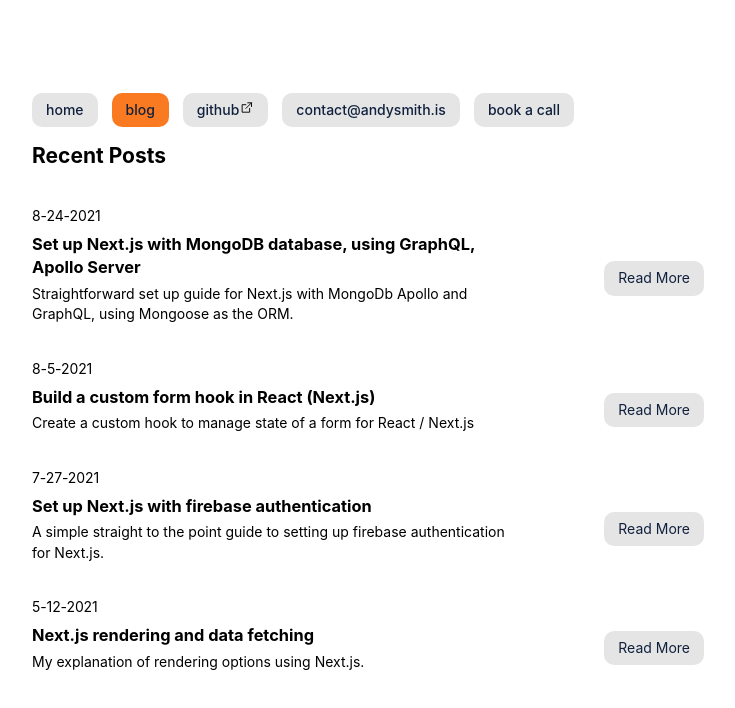
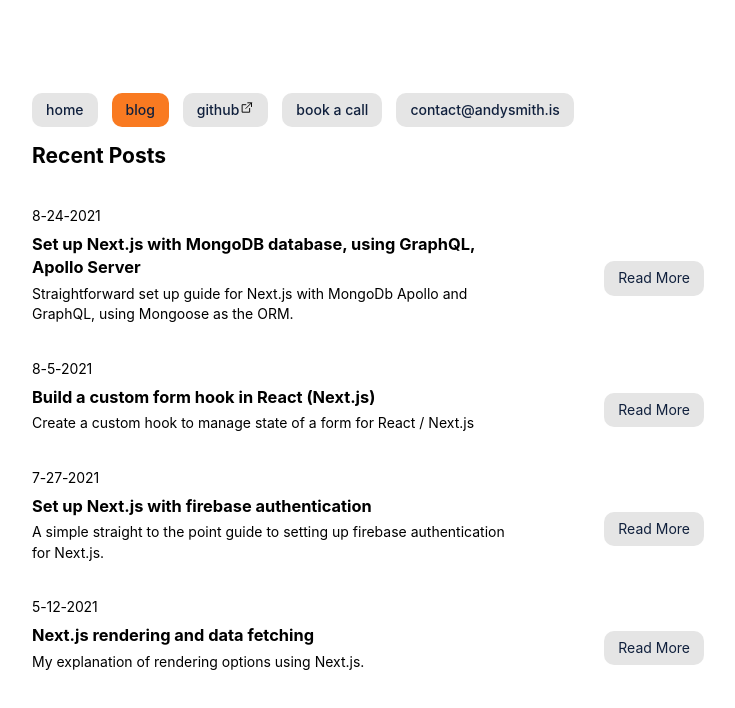
Before and after one commit to and-why/andysmith-is-next, a Next.js app: page /blog in a window 1280 px wide. Shown: the top 708 px of the page, without its empty margins (272-1007 px from the left). Built offline with nearby package versions, Linux system fonts and the light colour scheme.

Commit message:
added links

```diff
--- a/components/AboutMe.js
+++ b/components/AboutMe.js
@@ -10,7 +10,7 @@ export default function AboutMe() {
       </H1>
       <Text fontSize='1.6em'>
         &#x2f;&#x2f; A freelance front-end engineer with a strong focus on design systems,
-        components and website performance. An Englishman, working remotely from the Ballerine
+        components and website performance. An Englishman, working remotely from the Bellarine
         Peninsula, Australia.
       </Text>
     </TextBlock>
--- a/components/Navigation.js
+++ b/components/Navigation.js
@@ -1,56 +1,69 @@
 import { motion } from 'framer-motion';
 import Link from 'next/link';
+import { useRouter } from 'next/router';
+import { externalTag } from '../lib/icons';
 import { NavStyles } from './styled-components/NavStyles';
 
-export default function Navigation({ page }) {
+export default function Navigation() {
   function clickToCopy(e) {
     navigator.clipboard.writeText(e.target.innerText);
     e.target.setAttribute('data-text', 'Copied!');
   }
+  const router = useRouter();
+
+  const navItems = [
+    {
+      href: '/',
+      title: 'home',
+      referrerpolicy: 'same-origin',
+      rel: null,
+      icon: null,
+      className: null,
+    },
+    {
+      href: '/blog',
+      title: 'blog',
+      referrerpolicy: 'same-origin',
+      rel: null,
+      icon: null,
+      className: null,
+    },
+    {
+      href: 'https://www.github.com/and-why',
+      title: 'github',
+      referrerpolicy: 'origin',
+      rel: 'external',
+      icon: externalTag,
+      className: null,
+    },
+    {
+      href: 'https://cal.com/andysmith-is/short',
+      title: 'book a call',
+      referrerpolicy: 'origin',
+      rel: 'external',
+      icon: null,
+      className: null,
+    },
+  ];
 
   return (
     <NavStyles>
       <motion.ul layoutId='navigation'>
-        <li>
-          <Link href={'/'}>
-            <a aria-current={page === 'home'}>home</a>
-          </Link>
-        </li>
-        <li>
-          <Link href={'/blog'}>
-            <a aria-current={page === 'blog'}>blog</a>
-          </Link>
-        </li>
-        <li>
-          <Link href='https://www.github.com/and-why' external target='_blank'>
-            <a>
-              github
-              <svg width='15px' height='15px' viewBox='0 0 24 24'>
-                <g
-                  id='external_link'
-                  className='icon_svg-stroke'
-                  stroke='#000'
-                  strokeWidth='1.5'
-                  fill='none'
-                  fillRule='evenodd'
-                  strokeLinecap='round'
-                  strokeLinejoin='round'
-                >
-                  <polyline points='17 13.5 17 19.5 5 19.5 5 7.5 11 7.5'></polyline>
-                  <path d='M14,4.5 L20,4.5 L20,10.5 M20,4.5 L11,13.5'></path>
-                </g>
-              </svg>
-            </a>
-          </Link>
-        </li>
+        {navItems.map((link, i) => {
+          return (
+            <li key={i}>
+              <Link href={link.href}>
+                <a aria-current={router.asPath === link.href}>
+                  {link.title}
+                  {link.icon}
+                </a>
+              </Link>
+            </li>
+          );
+        })}
         <li>
           <a className='clickcopy' onClick={clickToCopy} data-text='click to copy'>
             contact@andysmith.is
-          </a>
-        </li>
-        <li>
-          <a href='https://cal.com/andysmith-is/short' data-text='click to copy'>
-            book a call
           </a>
         </li>
       </motion.ul>
--- /dev/null
+++ b/lib/icons.js
@@ -0,0 +1,17 @@
+export const externalTag = (
+  <svg width='15px' height='15px' viewBox='0 0 24 24'>
+    <g
+      id='external_link'
+      className='icon_svg-stroke'
+      stroke='#000'
+      strokeWidth='1.5'
+      fill='none'
+      fillRule='evenodd'
+      strokeLinecap='round'
+      strokeLinejoin='round'
+    >
+      <polyline points='17 13.5 17 19.5 5 19.5 5 7.5 11 7.5'></polyline>
+      <path d='M14,4.5 L20,4.5 L20,10.5 M20,4.5 L11,13.5'></path>
+    </g>
+  </svg>
+);
```
Also changed, not shown: pages/portfolio/[name].js (+15 -23 lines), public/images/placeholder.jpeg (added).
